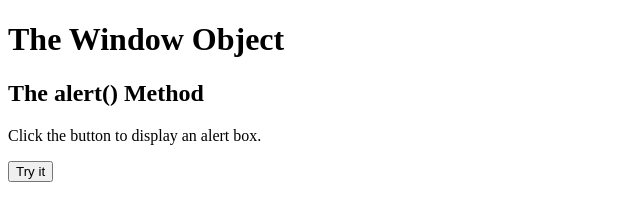
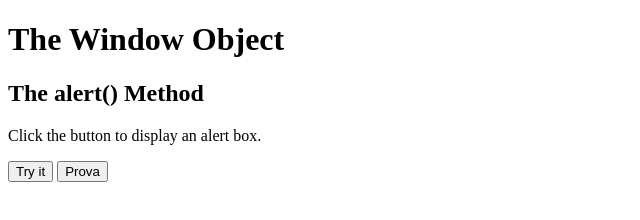
Before and after one commit to plusema86/plusema86.github.io, a plain HTML site: page index.html in a window 1280 px wide. Shown: the whole page, without its empty margins (0-640 px from the left). Drawn offline with Linux system fonts and the light colour scheme.

Commit message:
Update index.html

```diff
--- a/index.html
+++ b/index.html
@@ -8,11 +8,14 @@
 <p>Click the button to display an alert box.</p>
 
 <button onclick="myFunction()">Try it</button>
+<button onclick="secondFunction()">Prova</button>
 
 <script>
 function myFunction() {
   alert("Hello! I am an alert box!");
 }
+
+function secondFunction(){window.CHANNEL_NAME.postMessage('Hello from JS');  }
 </script>
 
 </body>
```
